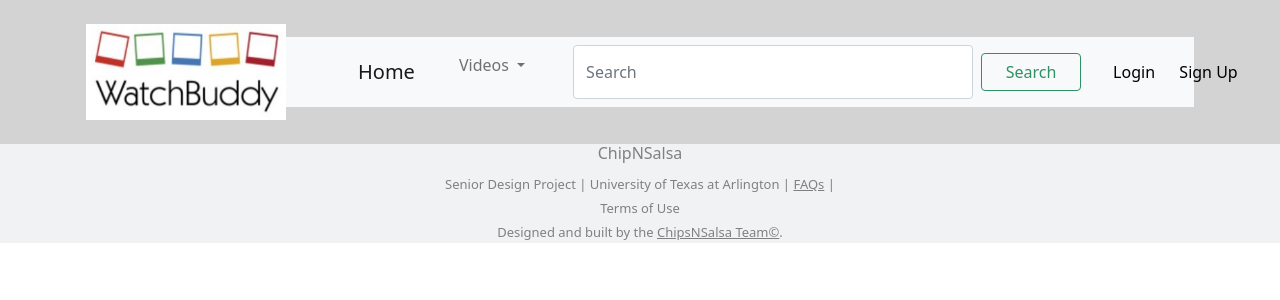
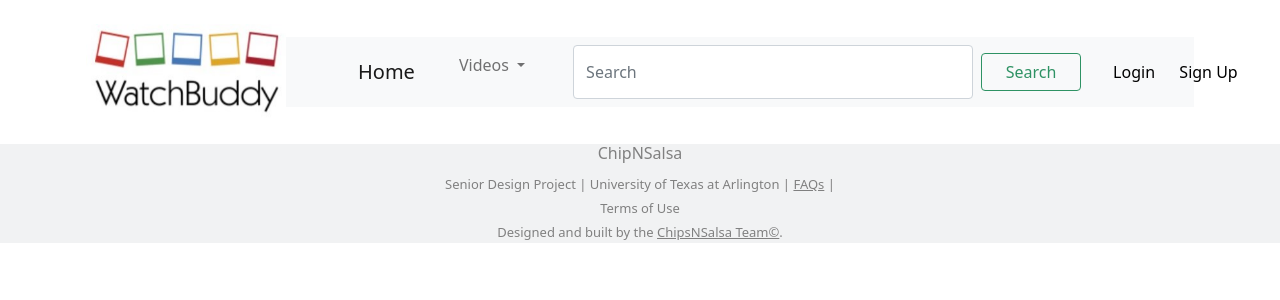
Before and after one commit to debbienguyenn/CSE4314-Senior-Design-I, a PHP site: page /AboutUs.php in a window 1280 px wide. Shown: the top 300 px of the page. Run offline with PHP 8.4, Linux system fonts and the light colour scheme.

Commit message:
white background

```diff
--- a/style.css
+++ b/style.css
@@ -32,8 +32,7 @@ header{
 }
 section{
   height: auto;
-  background-color: lightgray;
-  /*background-image: url(images/b1.jpg);*/
+  background-color: white;
   background-repeat:no-repeat;
   background-size: auto;
 }
```
